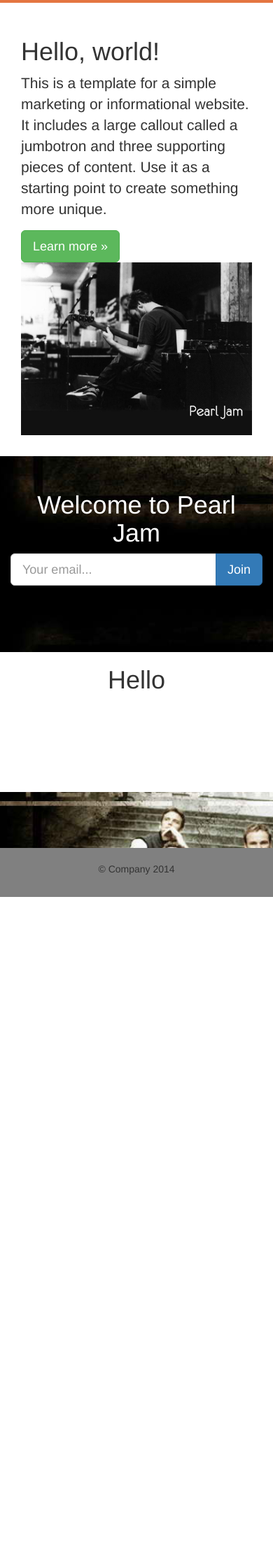
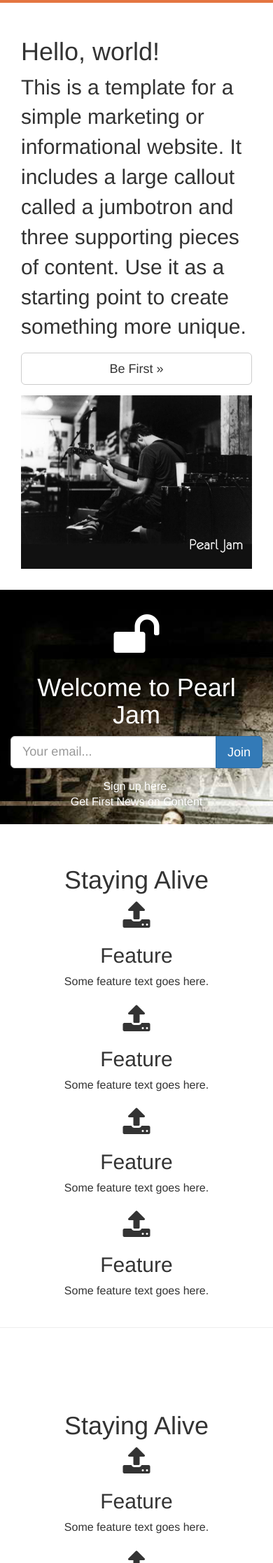
Before and after one commit to joshthedudeoflife/lwc_first_python, a Django app: template templates/home.html in a window 390 px wide. Shown: the top 2234 px of the page at 70% size. Before the commit the page ends 1282 px from the top, so only its background shows below. Run offline with Django 3.2, Linux system fonts and the light colour scheme; the template is opened without the code that fills it, so the values that code supplies are empty; some libraries are stand-ins or nearby versions.

Commit message:
added styling featur text at share and home pages

```diff
--- a/templates/base.html
+++ b/templates/base.html
@@ -34,6 +34,20 @@
   .navbar-inverse .navbar-brand, .navbar-brand:hover {
     color: white;
   }
+  .featured-row {
+        text-align:center;
+        background-color:white;
+        margin-bottom:;min-height:200px;
+        padding-top:40px;
+        padding-bottom:40px;
+      }
+    .jumbotron h1 {
+        font-weight: 100;
+      }
+      .jumbotron p{
+        font-weight: 100;
+        font-size: 30px;
+      }
     </style>
 
     {% block styles %}
--- a/templates/home.html
+++ b/templates/home.html
@@ -15,6 +15,20 @@
         /*background-image:url('https://lh4.googleusercontent.com/-FsgMNhfQLSg/AAAAAAAAAAI/AAAAAAAAaRY/3VnF3vSuWKk/photo.jpg');*/
         /*background-repeat: repeat-x;*/
       }
+      .jumbotron h1 {
+      	font-weight: 100;
+      }
+      .jumbotron p{
+      	font-weight: 100;
+      	font-size: 30px;
+      }
+       .featured-row {
+       	text-align:center;
+       	background-color:white;
+       	margin-bottom:;min-height:200px;
+       	padding-top:40px;
+       	padding-bottom:40px;
+      }
     </style>
 {% endblock %}
 {% block content %}
@@ -23,7 +37,7 @@
         <div class='col-sm-6'>
         <h1>Hello, world!</h1>
         <p>This is a template for a simple marketing or informational website. It includes a large callout called a jumbotron and three supporting pieces of content. Use it as a starting point to create something more unique.</p>
-        <a class="btn btn-success btn-lg" href="#" role="button">Learn more &raquo;</a>
+        <p><a class="btn btn-default btn-lg btn-block" href='#signup' role="button">Be First &raquo;</a></p>
       </div>
         <div class='col-sm-6'>
 <img src="{% static 'img/pearl-jam-wallpaper-hd-5-792781.jpeg'%}" class='img-responsive' />
@@ -31,8 +45,9 @@
       </div>
     </div>
 
-	<div class='container' style='text-align:center;'>
+	<div class='container' style='text-align:center;' id="signup">
 		<div class='col-sm-6 col-sm-offset-3'>
+			<i class="fa fa-unlock fa-5x" style='color:white'></i>
 		<font color="white">
 	<h1>Welcome to Pearl Jam</h1>
 </font>
@@ -53,15 +68,94 @@
         </div>
     </div>
   </form>
+  <font color="white">
+  <p class='lead'>Sign up here. <br/> Get First News on Content</p>
+  </font>
 </div>
 
 
 </div>
 
 
-<div class='row' style='text-align:center;background-color:white;margin: 80px 0px;min-height:200px;'>
+<div class='row featured-row'>
   <div class='col-sm-12'>
-  <h1>Hello</h1>
+  <h1>Staying Alive</h1>
+  <div class='row'>
+  <div class='col-sm-3'>
+  	<i class="fa fa-upload fa-3x"></i>
+      <h2>Feature</h2>
+      <p class='lead'>
+      Some feature text goes here.
+      </p>
+  </div>
+
+   <div class='col-sm-3'>
+      <i class="fa fa-upload fa-3x"></i>
+      <h2>Feature</h2>
+      <p class='lead'>
+      Some feature text goes here.
+      </p>
+    </div>
+
+    <div class='col-sm-3'>
+      <i class="fa fa-upload fa-3x"></i>
+      <h2>Feature</h2>
+      <p class='lead'>
+      Some feature text goes here.
+      </p>
+    </div>
+
+    <div class='col-sm-3'>
+      <i class="fa fa-upload fa-3x"></i>
+      <h2>Feature</h2>
+      <p class='lead'>
+      Some feature text goes here.
+      </p>
+    </div>
+
+   </div>
+  <hr/>
+  </div>
+</div>
+<div class='row featured-row'>
+  <div class='col-sm-12'>
+  <h1>Staying Alive</h1>
+  <div class='row'>
+  <div class='col-sm-3'>
+  	<i class="fa fa-upload fa-3x"></i>
+      <h2>Feature</h2>
+      <p class='lead'>
+      Some feature text goes here.
+      </p>
+  </div>
+
+   <div class='col-sm-3'>
+      <i class="fa fa-upload fa-3x"></i>
+      <h2>Feature</h2>
+      <p class='lead'>
+      Some feature text goes here.
+      </p>
+    </div>
+
+    <div class='col-sm-3'>
+      <i class="fa fa-upload fa-3x"></i>
+      <h2>Feature</h2>
+      <p class='lead'>
+      Some feature text goes here.
+      </p>
+    </div>
+
+    <div class='col-sm-3'>
+      <i class="fa fa-upload fa-3x"></i>
+      <h2>Feature</h2>
+      <p class='lead'>
+      Some feature text goes here.
+      </p>
+    </div>
+
+   </div>
+
+
   </div>
 
 
--- a/templates/navbar.html
+++ b/templates/navbar.html
@@ -1,7 +1,7 @@
 <div class="navbar navbar-inverse" role="navigation">
     <div class="container">
       <div class="navbar-header">
-        <a class="navbar-brand">Project name</a>
+        <a class="navbar-brand">Pearl Jam</a>
       </div>
     </div>
   </div>
```
Also changed, not shown: templates/share.html (+48 -0 lines).
